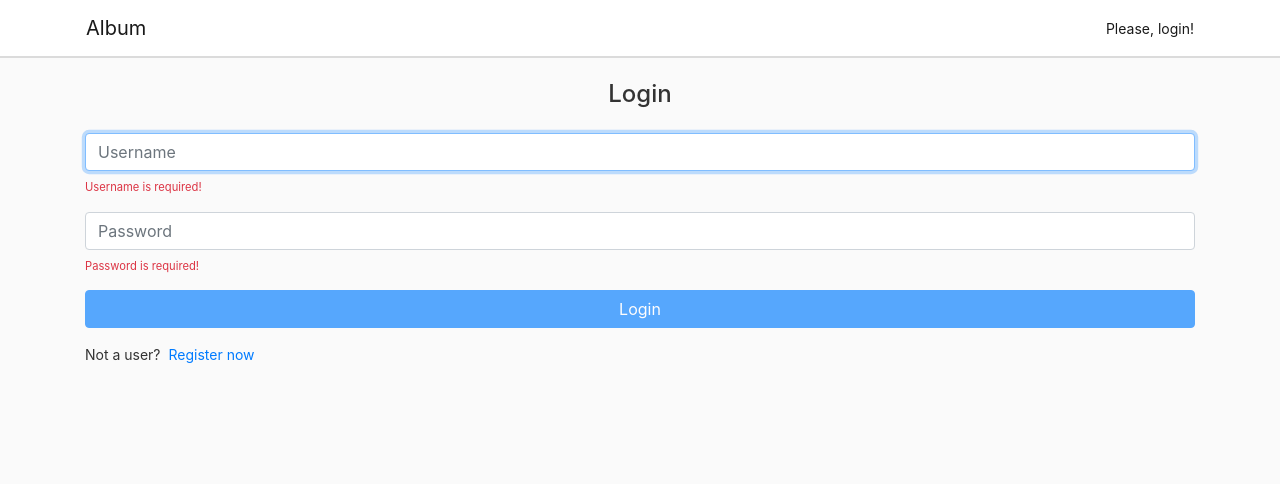
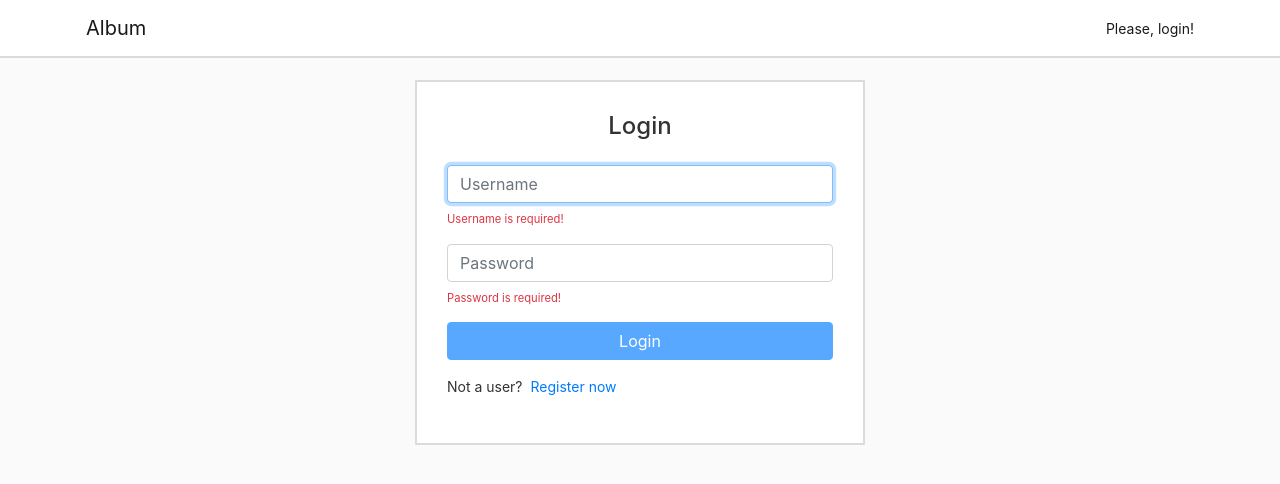
Before and after one commit to rafaelmonteiro20/album, an Angular app in the folder ngapp/: page / in a window 1280 px wide. Shown: the top 484 px of the page. Built offline with nearby package versions, Linux system fonts and the light colour scheme.

Commit message:
Ajustando layout

```diff
--- a/ngapp/src/app/home/signin/signin.component.html
+++ b/ngapp/src/app/home/signin/signin.component.html
@@ -1,3 +1,4 @@
+<div class="box">
     <h4 class="text-center">Login</h4>
 
     <form [formGroup]="loginForm" class="form mt-4" (submit)="login()">
@@ -36,3 +37,4 @@
     </form>
 
     <p class="mt-3">Not a user?<a [routerLink]="['signup']" class="ml-2">Register now</a></p>
+</div>
--- a/ngapp/src/app/home/signup/signup.component.html
+++ b/ngapp/src/app/home/signup/signup.component.html
@@ -1,3 +1,4 @@
+<div class="box">
     <h4 class="text-center"> Register to embrace a new world!</h4>
 
     <form [formGroup]="signupForm" class="form mt-4" (submit)="signUp()">
@@ -109,3 +110,4 @@
 
         <p>Already a user?<a [routerLink]="['']" class="ml-2">Sign In!</a></p>
     </form>
+</div>
--- a/ngapp/src/styles.css
+++ b/ngapp/src/styles.css
@@ -5,3 +5,14 @@ body {
 header {
     border-bottom: 2px solid #dbdbdb;
 }
+.box {
+    background-color: #fff;
+    border: 2px solid #dbdbdb;
+    border-radius: 1px;
+    padding: 30px;
+    justify-content: center;
+    margin-top: 12px;
+    max-width: 450px;
+    width: 100%;
+    margin: auto;
+}
```
Lines whose indentation alone changed are shown as unchanged.
